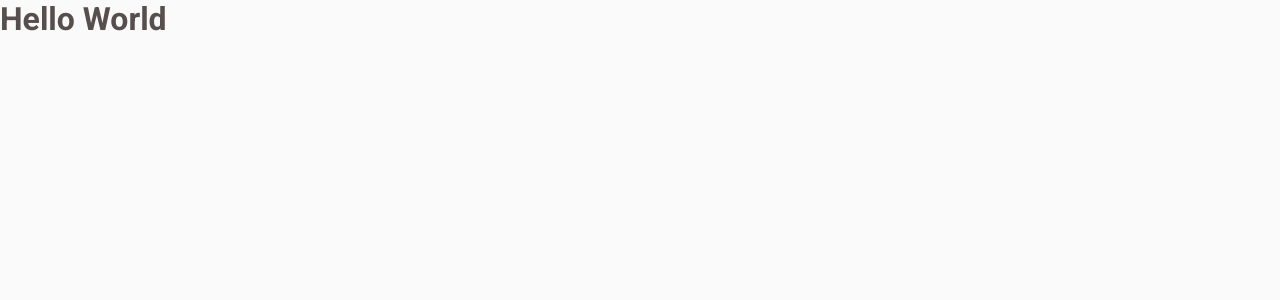
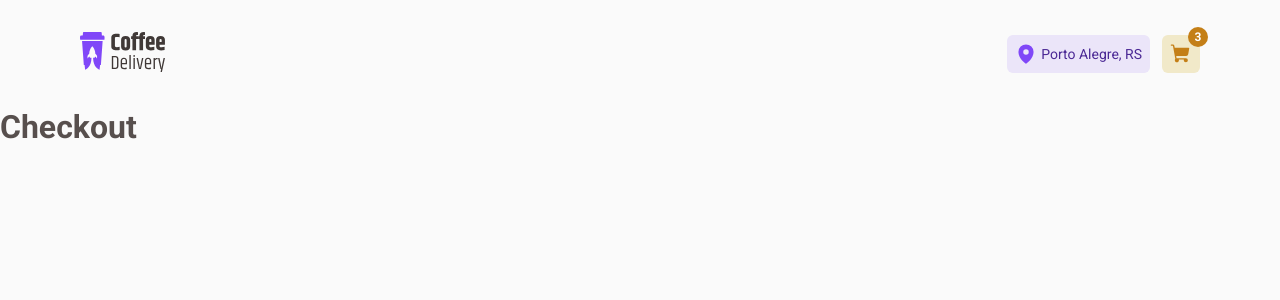
Before and after one commit to arthur3r/02-coffee-delivery, a React (Vite) app: page /checkout in a window 1280 px wide. Shown: the top 300 px of the page. Built offline with nearby package versions, Linux system fonts and the light colour scheme.

Commit message:
chore: add pages and routes setup

```diff
--- a/src/App.tsx
+++ b/src/App.tsx
@@ -1,11 +1,15 @@
 import { ThemeProvider } from 'styled-components'
 import { defaultTheme } from './styles/themes/default'
 import { GlobalStyle } from './styles/global'
+import { BrowserRouter } from 'react-router-dom'
+import { Router } from './Router'
 
 export function App() {
   return (
     <ThemeProvider theme={defaultTheme}>
-      <h1>Hello World</h1>
+      <BrowserRouter>
+        <Router />
+      </BrowserRouter>
 
       <GlobalStyle />
     </ThemeProvider>
--- /dev/null
+++ b/src/Router.tsx
@@ -0,0 +1,17 @@
+import { Route, Routes } from 'react-router-dom'
+import { DefaultLayout } from './layouts/DefaultLayout'
+import { Home } from './pages/Home'
+import { Checkout } from './pages/Checkout'
+import { Success } from './pages/Success'
+
+export function Router() {
+  return (
+    <Routes>
+      <Route path="/" element={<DefaultLayout />}>
+        <Route path="/" element={<Home />} />
+        <Route path="/checkout" element={<Checkout />} />
+        <Route path="/success" element={<Success />} />
+      </Route>
+    </Routes>
+  )
+}
--- /dev/null
+++ b/src/pages/Checkout/index.tsx
@@ -0,0 +1,7 @@
+export function Checkout() {
+  return (
+    <div>
+      <h1>Checkout</h1>
+    </div>
+  )
+}
--- /dev/null
+++ b/src/pages/Home/index.tsx
@@ -0,0 +1,7 @@
+export function Home() {
+  return (
+    <div>
+      <h1>Home</h1>
+    </div>
+  )
+}
--- /dev/null
+++ b/src/pages/Success/index.tsx
@@ -0,0 +1,7 @@
+export function Success() {
+  return (
+    <div>
+      <h1>Success</h1>
+    </div>
+  )
+}
```
Also changed, not shown: src/pages/Checkout/styles.ts (added), src/pages/Home/styles.ts (added), src/pages/Success/styles.ts (added).
